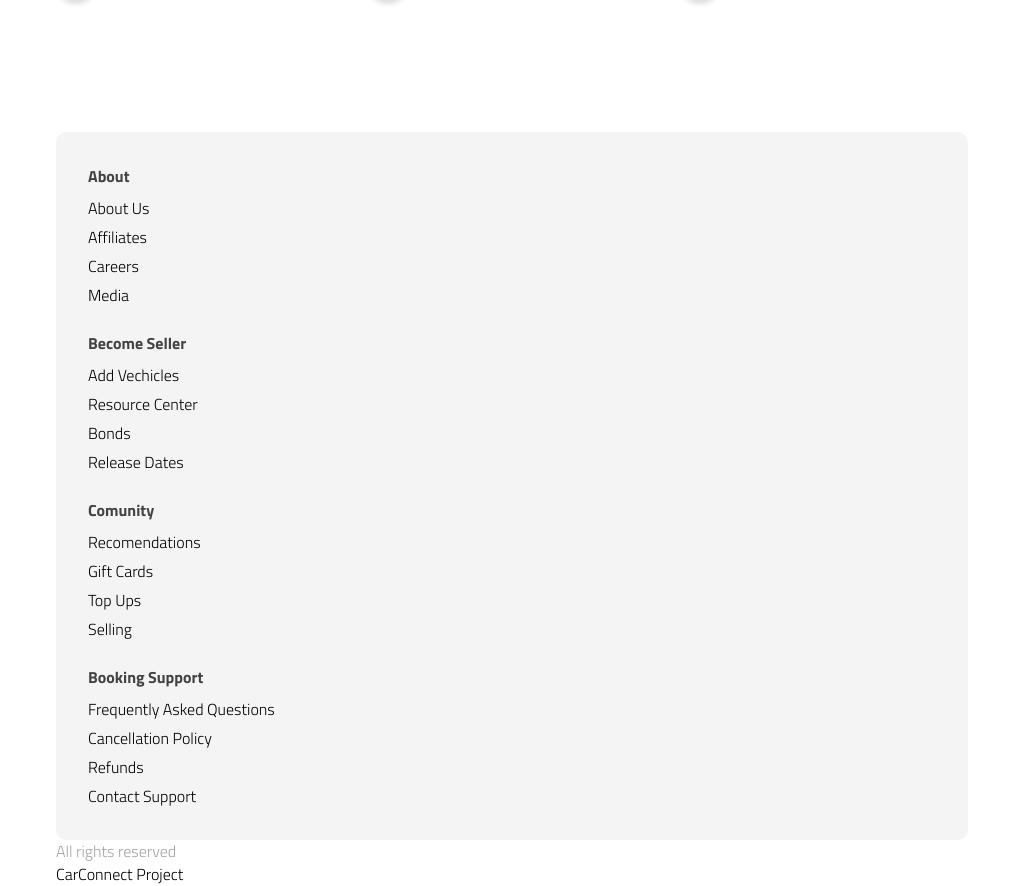
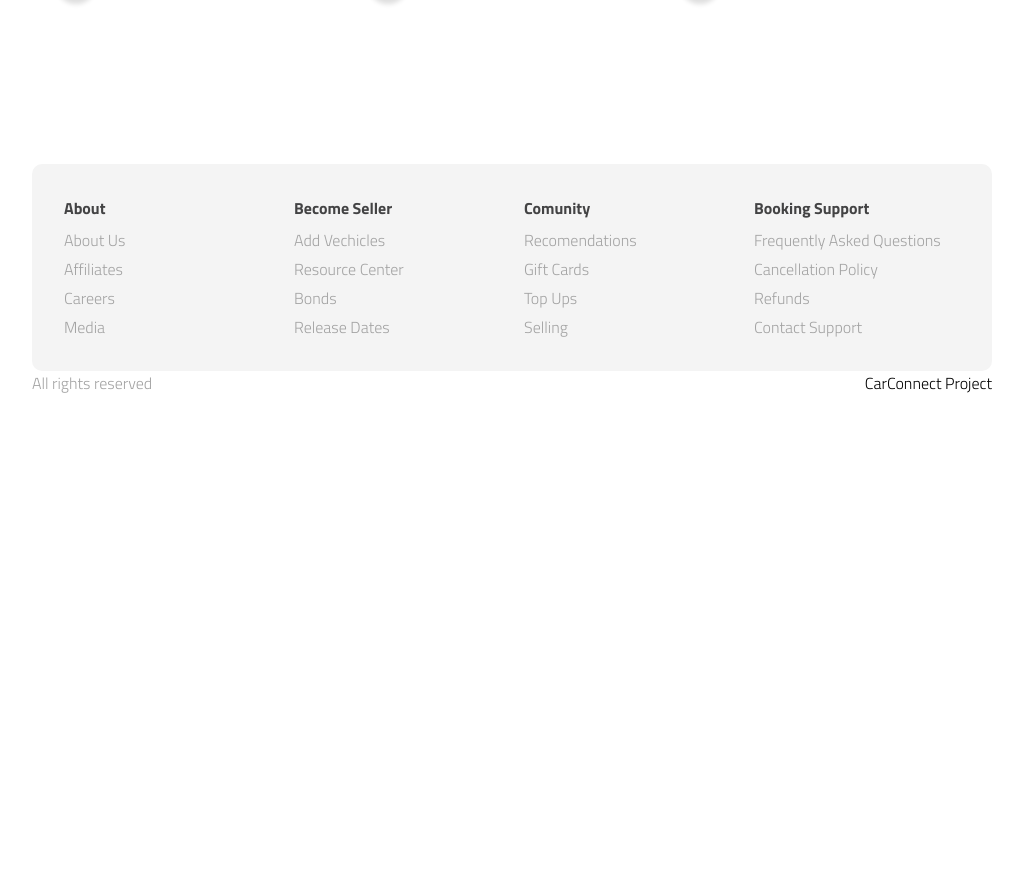
Before and after one commit to Hrishikesh-Panigrahi/CarConnect, a React (Vite) app: page / in a window 1280 px wide. Shown: the part 3443-4329 px from the top of the page, without its empty margins (128-1151 px from the left). After the commit the page ends 3870 px from the top, so only its background shows below. Built offline with nearby package versions, Linux system fonts and the light colour scheme.

Commit message:
responsiveness done

```diff
--- a/src/Components/FooterMenuDiv/FooterMenuDiv.css
+++ b/src/Components/FooterMenuDiv/FooterMenuDiv.css
@@ -10,7 +10,7 @@
     gap: 5px;
 }
 
-.footerLi{
+.footerLI{
     color: var(--text-color);
 
     &:hover{
--- a/src/Pages/Footer/Footer.css
+++ b/src/Pages/Footer/Footer.css
@@ -8,3 +8,46 @@
     border-radius: 10px;
     gap: 1.5rem;
 }
+
+@media screen and (min-width: 520px) {
+    .footerMenuDiv{
+        grid-template-columns: repeat(2, 1fr);
+    }
+
+    .singleGrid .footerTitle{
+        font-size: 17px;
+    }
+
+    .footerUI {
+        gap: 5px;
+    }
+
+    .footerUI .footerLI{
+        color: var(--text-color);
+    }
+
+    .lowerSection{
+        display: flex;
+        align-items: center;
+        justify-content: space-between;
+    }
+}
+
+@media screen and (min-width: 770px) {
+    .footerMenuDiv{
+        grid-template-columns: repeat(3, 1fr);
+    }
+
+
+}
+
+@media screen and (min-width: 940px) {
+    .footerContainer{
+        padding: 2rem 0;
+    }
+    .footerMenuDiv{
+        grid-template-columns: repeat(4, 1fr);
+    }
+
+
+}
```
